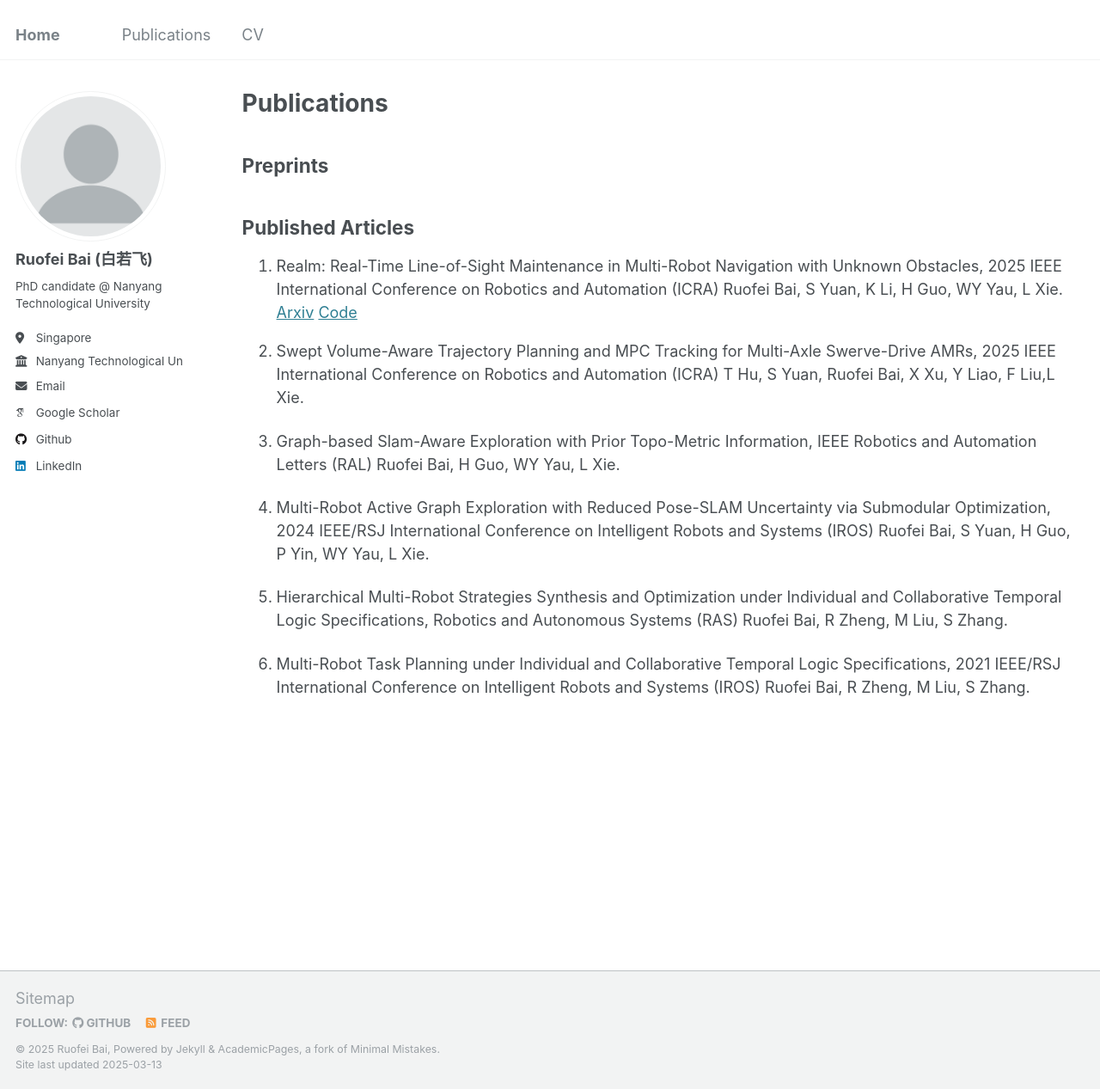
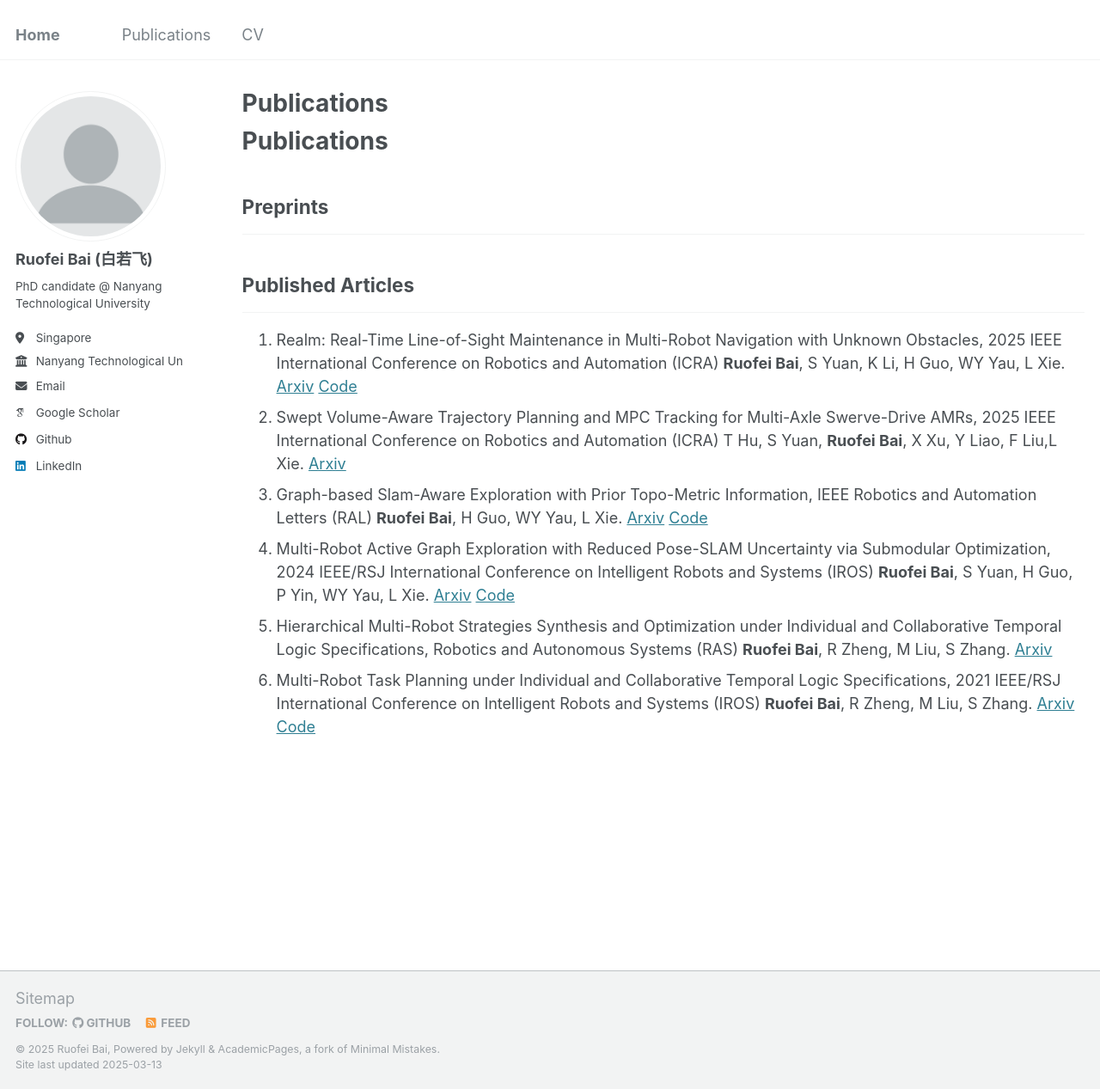
Before and after one commit to bairuofei/bairuofei.github.io, a Jekyll site: the page built from _pages/publications.md, in a window 1280 px wide and 1267 px high. Shown: the whole window at 86% size. Built offline with Jekyll 4.4.1, drawn with Linux system fonts in a browser that asks for light colours; some web fonts are replaced.

Commit message:
Update publications.md

```diff
--- a/_pages/publications.md
+++ b/_pages/publications.md
@@ -4,35 +4,29 @@ title: "Publications"
 permalink: /publications/
 author_profile: true
 ---
+# Publications
 
-
-Preprints
+## Preprints
 ------
 
 
-Published Articles
+## Published Articles
 ------
 1. Realm: Real-Time Line-of-Sight Maintenance in Multi-Robot Navigation with Unknown Obstacles,
  2025 IEEE International Conference on Robotics and Automation (ICRA)
- Ruofei Bai, S Yuan, K Li, H Guo, WY Yau, L Xie. [Arxiv](https://arxiv.org/abs/2502.15162) [Code](https://github.com/bairuofei/LoS_constrained_navigation)
+ **Ruofei Bai**, S Yuan, K Li, H Guo, WY Yau, L Xie. [Arxiv](https://arxiv.org/abs/2502.15162) [Code](https://github.com/bairuofei/LoS_constrained_navigation)
 2. Swept Volume-Aware Trajectory Planning and MPC Tracking for Multi-Axle Swerve-Drive AMRs,
  2025 IEEE International Conference on Robotics and Automation (ICRA)
- T Hu, S Yuan, Ruofei Bai, X Xu, Y Liao, F Liu,L Xie.
-
+ T Hu, S Yuan, **Ruofei Bai**, X Xu, Y Liao, F Liu,L Xie. [Arxiv](https://arxiv.org/abs/2412.16875)
 3. Graph-based Slam-Aware Exploration with Prior Topo-Metric Information, IEEE Robotics and
  Automation Letters (RAL)
- Ruofei Bai, H Guo, WY Yau, L Xie.
-
-
+ **Ruofei Bai**, H Guo, WY Yau, L Xie. [Arxiv](https://arxiv.org/abs/2308.16522) [Code](https://github.com/bairuofei/Graph-Based_SLAM-Aware_Exploration)
 4. Multi-Robot Active Graph Exploration with Reduced Pose-SLAM Uncertainty via Submodular
  Optimization, 2024 IEEE/RSJ International Conference on Intelligent Robots and Systems (IROS)
- Ruofei Bai, S Yuan, H Guo, P Yin, WY Yau, L Xie.
-
-
+ **Ruofei Bai**, S Yuan, H Guo, P Yin, WY Yau, L Xie. [Arxiv](https://arxiv.org/abs/2407.01013) [Code](https://github.com/bairuofei/CGE)
 5. Hierarchical Multi-Robot Strategies Synthesis and Optimization under Individual and Collaborative
  Temporal Logic Specifications, Robotics and Autonomous Systems (RAS)
- Ruofei Bai, R Zheng, M Liu, S Zhang.
-
+ **Ruofei Bai**, R Zheng, M Liu, S Zhang. [Arxiv](https://arxiv.org/abs/2110.11162)
 6. Multi-Robot Task Planning under Individual and Collaborative Temporal Logic Specifications, 2021
  IEEE/RSJ International Conference on Intelligent Robots and Systems (IROS)
- Ruofei Bai, R Zheng, M Liu, S Zhang.
+ **Ruofei Bai**, R Zheng, M Liu, S Zhang. [Arxiv](https://arxiv.org/abs/2108.11597) [Code](https://github.com/bairuofei/sampling_ltl_planning)
```
